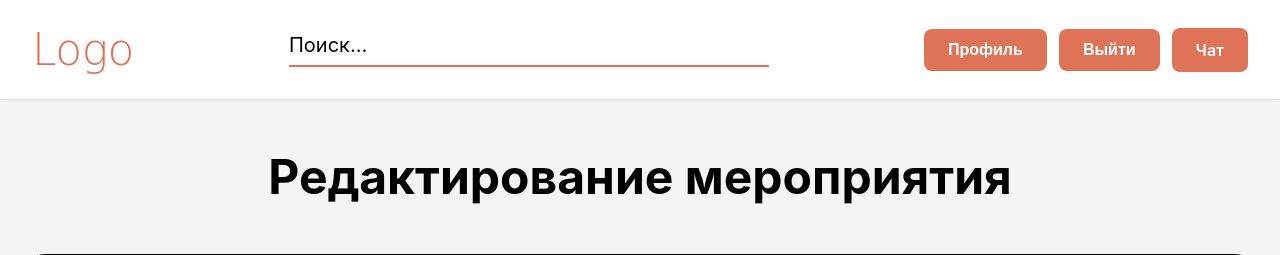
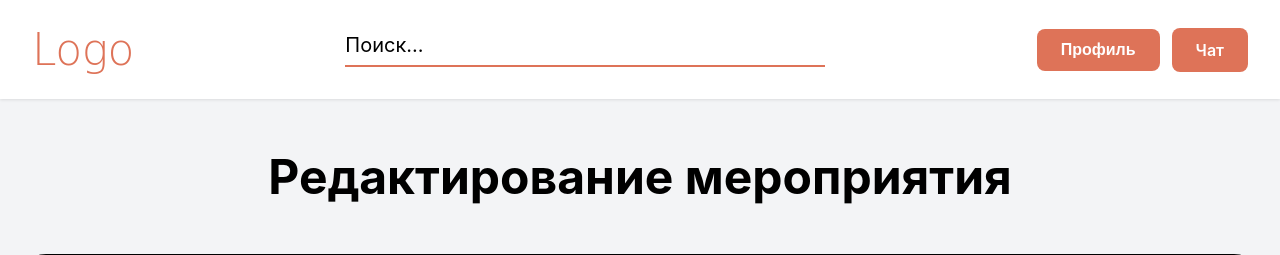
Before and after one commit to as0zzz/4444, a Django app: template IT_mentor_site_test/blog/templates/blog/Форма_3.html in a window 1280 px wide. Shown: the top 255 px of the page. Run offline with Django 4.2, Linux system fonts and the light colour scheme; the template is opened without the code that fills it, so the values that code supplies are empty.

Commit message:
1
Removed logout form from the header buttons.

```diff
--- a/IT_mentor_site_test/blog/templates/blog/Форма_3.html
+++ b/IT_mentor_site_test/blog/templates/blog/Форма_3.html
@@ -474,10 +474,6 @@
                     <form action="/profile/">
                         <button class="btn-header">Профиль</button>
                     </form>
-                    <form action="/logout/" method="post">
-                        {% csrf_token %}
-                        <button type="submit" class="btn-header">Выйти</button>
-                    </form>
                     <a href="/chat/" class="btn-header" style="position: relative;">
                         Чат
                     <!--<span class="notification-badge" id="headerChatBadge" {% if not chat_unread_count %}hidden{% endif %}>{% if chat_unread_count %}{% if chat_unread_count > 99 %}99+{% else %}{{ chat_unread_count }}{% endif %}{% endif %}</span>-->
```
